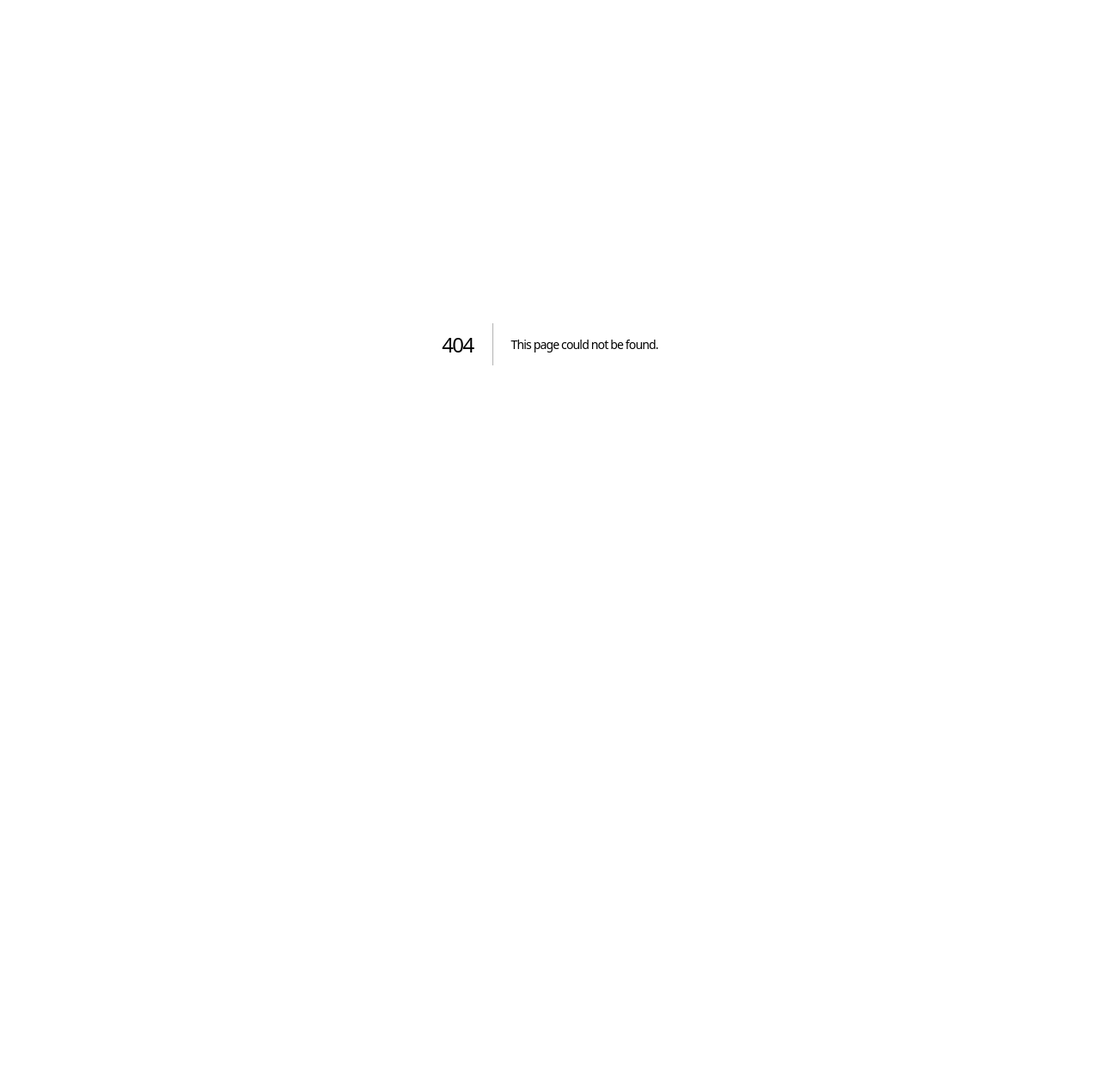
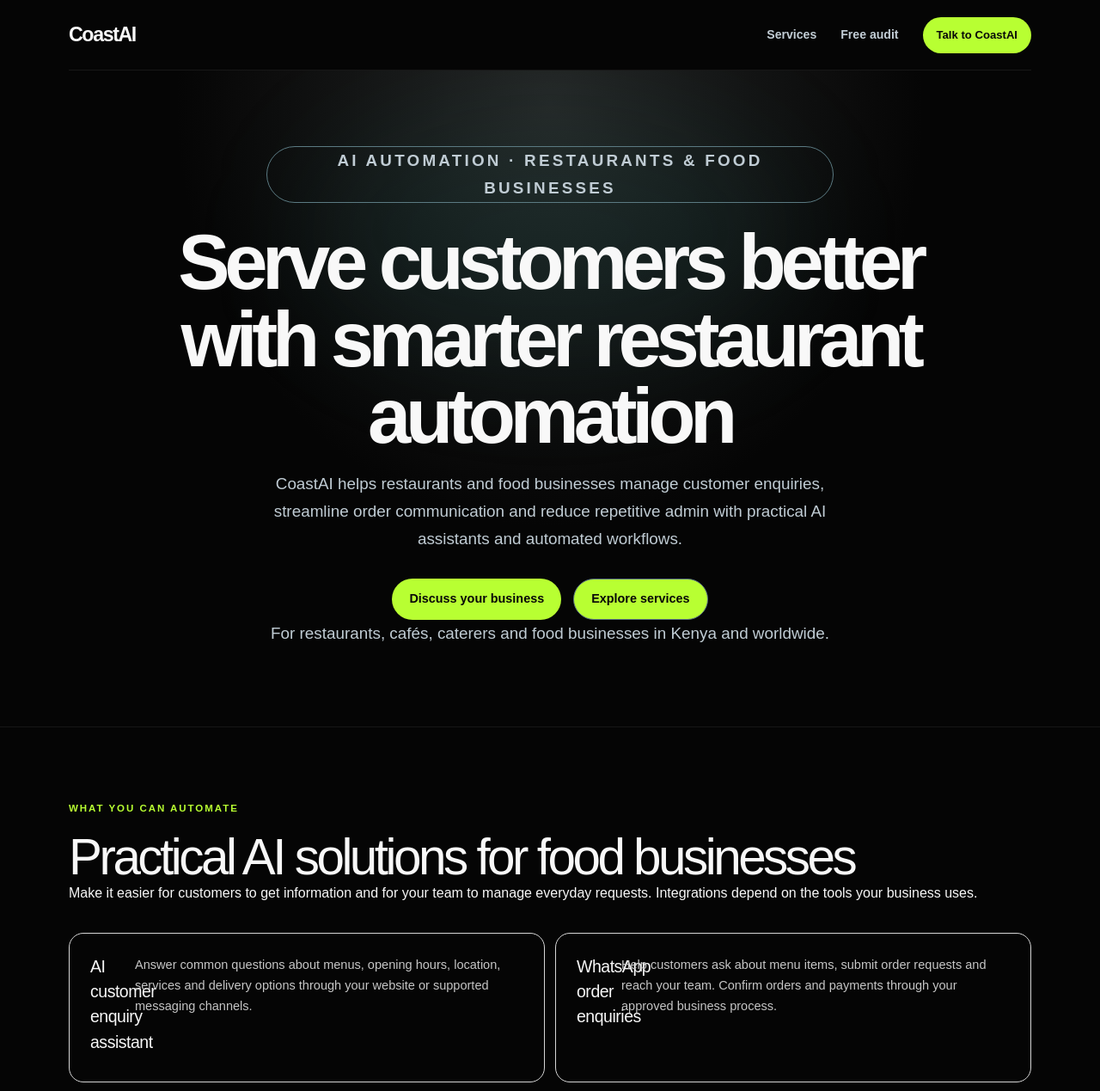
Before and after one commit to biihafidh/CoastAI-AUTOMATION, a Next.js app: page /ai-automation-for-restaurants-food-businesses in a window 1280 px wide. Before the commit this address had no page. Shown: the top 1269 px of the page at 86% size. Before the commit the page ends 800 px from the top, so only its background shows below. Built offline with nearby package versions, Linux system fonts and the light colour scheme.

Commit message:
Add restaurant and food business AI automation SEO page

```diff
--- /dev/null
+++ b/src/app/ai-automation-for-restaurants-food-businesses/page.tsx
@@ -0,0 +1,171 @@
+import type { Metadata } from "next";
+import Link from "next/link";
+
+const siteUrl = "https://coast-ai-automation.vercel.app";
+
+export const metadata: Metadata = {
+  title: "AI Automation for Restaurants & Food Businesses | CoastAI",
+  description:
+    "CoastAI helps restaurants, cafés, caterers and food businesses automate customer enquiries, WhatsApp orders, reservations, order updates and follow-ups.",
+  alternates: { canonical: "/ai-automation-for-restaurants-food-businesses" },
+  openGraph: {
+    title: "AI Automation for Restaurants & Food Businesses | CoastAI",
+    description:
+      "Improve customer communication and streamline restaurant operations with practical AI automation from CoastAI.",
+    url: siteUrl + "/ai-automation-for-restaurants-food-businesses",
+    siteName: "CoastAI",
+    type: "website",
+  },
+};
+
+const solutions = [
+  {
+    title: "AI customer enquiry assistant",
+    description:
+      "Answer common questions about menus, opening hours, location, services and delivery options through your website or supported messaging channels.",
+  },
+  {
+    title: "WhatsApp order enquiries",
+    description:
+      "Help customers ask about menu items, submit order requests and reach your team. Confirm orders and payments through your approved business process.",
+  },
+  {
+    title: "Reservation requests",
+    description:
+      "Collect dining enquiries, preferred dates, times and party sizes, then route requests to staff for confirmation.",
+  },
+  {
+    title: "Order and delivery updates",
+    description:
+      "Send useful status messages and route customer questions to the right team using your connected ordering and delivery systems.",
+  },
+  {
+    title: "Customer follow-ups",
+    description:
+      "Organise enquiry follow-ups, feedback requests and repeat-customer communication with appropriate consent.",
+  },
+  {
+    title: "Staff and admin workflows",
+    description:
+      "Reduce repetitive work by organising incoming requests, assigning tasks and connecting supported business tools.",
+  },
+];
+
+const businessTypes = [
+  "Restaurants and cafés",
+  "Hotels, lodges and resort restaurants",
+  "Food delivery and takeaway businesses",
+  "Catering companies and event caterers",
+  "Bakeries, cafés and dessert shops",
+  "Cloud kitchens and online food brands",
+];
+
+const faqs = [
+  {
+    q: "Can CoastAI automate WhatsApp orders?",
+    a: "CoastAI can help automate order enquiries and customer communication through supported WhatsApp integrations. Order acceptance, payment and fulfilment should follow your business's configured systems and confirmation process.",
+  },
+  {
+    q: "Can customers make restaurant reservations through an AI assistant?",
+    a: "An assistant can collect reservation details and pass requests to your team or a supported booking system. A reservation should only be treated as confirmed after your configured system or staff confirms it.",
+  },
+  {
+    q: "Will automation replace restaurant staff?",
+    a: "No. Automation is designed to handle repetitive enquiries and administrative steps so staff can focus on food quality and guest service. Your team remains in control of important decisions and confirmations.",
+  },
+  {
+    q: "Can a small restaurant use CoastAI?",
+    a: "Yes. Solutions can be scoped around the size, budget, communication channels and existing tools of a small restaurant or a larger food business.",
+  },
+];
+
+export default function RestaurantsFoodBusinessesPage() {
+  return (
+    <main>
+      <nav className="container nav">
+        <Link href="/" className="brand">CoastAI</Link>
+        <div className="navlinks">
+          <Link href="/#services">Services</Link>
+          <Link href="/#audit">Free audit</Link>
+          <a className="button nav-cta" href="https://wa.me/254726495238?text=Hello%20CoastAI%2C%20I%20want%20to%20automate%20my%20restaurant%20or%20food%20business.">Talk to CoastAI</a>
+        </div>
+      </nav>
+
+      <section className="hero">
+        <div className="hero-glow" />
+        <div className="container hero-inner">
+          <p className="eyebrow hero-pill">AI AUTOMATION · RESTAURANTS & FOOD BUSINESSES</p>
+          <h1>Serve customers better with smarter restaurant automation</h1>
+          <p>
+            CoastAI helps restaurants and food businesses manage customer enquiries,
+            streamline order communication and reduce repetitive admin with practical
+            AI assistants and automated workflows.
+          </p>
+          <div className="hero-actions">
+            <a className="button" href="https://wa.me/254726495238?text=Hello%20CoastAI%2C%20I%20want%20to%20automate%20my%20restaurant%20or%20food%20business.">Discuss your business</a>
+            <Link className="button button-outline" href="/#services">Explore services</Link>
+          </div>
+          <p className="hero-note">For restaurants, cafés, caterers and food businesses in Kenya and worldwide.</p>
+        </div>
+      </section>
+
+      <section className="services-section">
+        <div className="container">
+          <p className="section-kicker">WHAT YOU CAN AUTOMATE</p>
+          <h2>Practical AI solutions for food businesses</h2>
+          <p className="section-intro">
+            Make it easier for customers to get information and for your team to manage
+            everyday requests. Integrations depend on the tools your business uses.
+          </p>
+          <div className="service-grid">
+            {solutions.map((item) => (
+              <article className="service-card" key={item.title}>
+                <h3>{item.title}</h3>
+                <p>{item.description}</p>
+              </article>
+            ))}
+          </div>
+        </div>
+      </section>
+
+      <section className="process-section">
+        <div className="container">
+          <p className="section-kicker">WHO WE HELP</p>
+          <h2>Automation for different food business models</h2>
+          <div className="process-grid">
+            {businessTypes.map((type) => (
+              <div className="service-card" key={type}><h3>{type}</h3></div>
+            ))}
+          </div>
+        </div>
+      </section>
+
+      <section className="faq-section">
+        <div className="container">
+          <p className="section-kicker">COMMON QUESTIONS</p>
+          <h2>Restaurant automation FAQs</h2>
+          <div className="faq-list">
+            {faqs.map((faq) => (
+              <article className="faq-item" key={faq.q}>
+                <h3>{faq.q}</h3>
+                <p>{faq.a}</p>
+              </article>
+            ))}
+          </div>
+        </div>
+      </section>
+
+      <section className="audit-section" id="get-started">
+        <div className="container audit-panel">
+          <p className="section-kicker">GET STARTED WITH COASTAI</p>
+          <h2>Ready to simplify customer communication?</h2>
+          <p>Tell us how your restaurant handles enquiries, orders and reservations. We can help identify useful automation opportunities.</p>
+          <div className="hero-actions">
+            <a className="button" href="https://wa.me/254726495238?text=Hello%20CoastAI%2C%20I%20would%20like%20an%20automation%20consultation%20for%20my%20food%20business.">Contact CoastAI</a>
+            <Link className="button button-outline" href="/#audit">Request a free audit</Link>
+          </div>
+        </div>
+      </section>
+    </main>
+  );
+}
```
